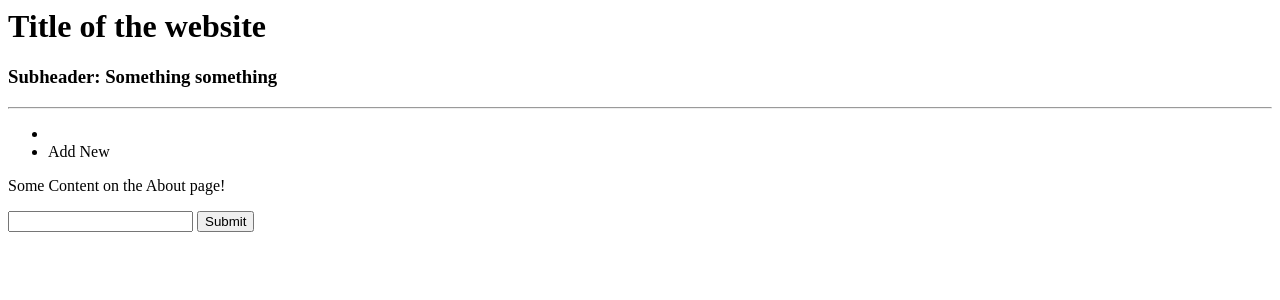
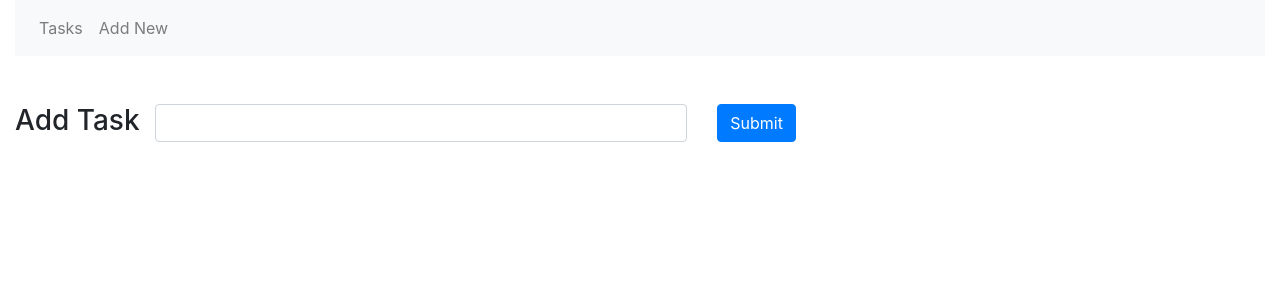
Before and after one commit to defnedemirturk/task_manager_web_app_with_flask, a Flask app: page /add in a window 1280 px wide. Shown: the top 300 px of the page. Run offline with Flask 3, Linux system fonts and the light colour scheme; some libraries are stand-ins or nearby versions.

Commit message:
updated html pages

```diff
--- a/templates/add.html
+++ b/templates/add.html
@@ -1,15 +1,18 @@
-{% extends "base.html"%}
+{% extends "base.html" %}
 
 {% block main %}
-<p>Some Content on the About page!</p>
-<form action="{{ url_for('add') }}" method="post">
-    {{ form.csrf_token() }}
-    {{ form.title }}
-    {{ form.submit }}
-</form>
-
-{% if title %}
-    <h1>{{ title }}</h1>
-{% endif %}
-
+<div class="container-fluid">
+  <form action="{{ url_for('add') }}" method="post">
+    {{ form.csrf_token }}
+    <div class="row">
+      <h3>Add Task</h3>
+      <div class="col">
+        {{ form.title(class="form-control") }}
+      </div>
+      <div class="col">
+        {{ form.submit(class="btn btn-primary") }}
+      </div>
+    </div>
+  </form>
+</div>
 {% endblock %}
--- a/templates/base.html
+++ b/templates/base.html
@@ -1,10 +1,35 @@
-<h1>Title of the website</h1>
-<h3>Subheader: Something something</h3>
-<hr>
-<ul>
-    <li><a href="{{ url_for('index') }}"></Tasks</li>
-    <li><a href="{{ url_for('add') }}"></a>Add New</li>
-</ul>
+<!doctype html>
+<html lang="en">
+  <head>
+    <!-- Required meta tags -->
+    <meta charset="utf-8">
+    <meta name="viewport" content="width=device-width, initial-scale=1, shrink-to-fit=no">
 
-{% block main %}
-{% endblock %}
+    <!-- Bootstrap CSS -->
+    <link rel="stylesheet" href="https://stackpath.bootstrapcdn.com/bootstrap/4.5.0/css/bootstrap.min.css" integrity="sha384-9aIt2nRpC12Uk9gS9baDl411NQApFmC26EwAOH8WgZl5MYYxFfc+NcPb1dKGj7Sk" crossorigin="anonymous">
+
+    <title>Tasks</title>
+  </head>
+  <body>
+    <div class="container-fluid">
+      <nav class="navbar navbar-expand-lg navbar-light bg-light">
+        <ul class="navbar-nav">
+          <li class="nav-item"><a href="{{ url_for('index') }}" class="nav-link">Tasks</a></li>
+          <li class="nav-item"><a href="{{ url_for('add') }}" class="nav-link">Add New</a></li>
+        </ul>
+      </nav>
+      <br>
+      {% with messages = get_flashed_messages() %}
+        {% if messages %}
+          {% for message in messages %}
+          <div class="alert alert-primary">
+            {{ message }}
+          </div>
+          {% endfor %}
+        {% endif %}
+      {% endwith %}
+      <br>
+      {% block main %}{% endblock %}
+    </div>
+  </body>
+</html>
```
Also changed, not shown: templates/index.html (+11 -10 lines), templates/starter/base.html (deleted, +0 -35 lines), templates/starter/index.html (deleted, +0 -14 lines), templates/delete.html (renamed from templates/starter/delete.html), templates/edit.html (renamed from templates/starter/edit.html).
